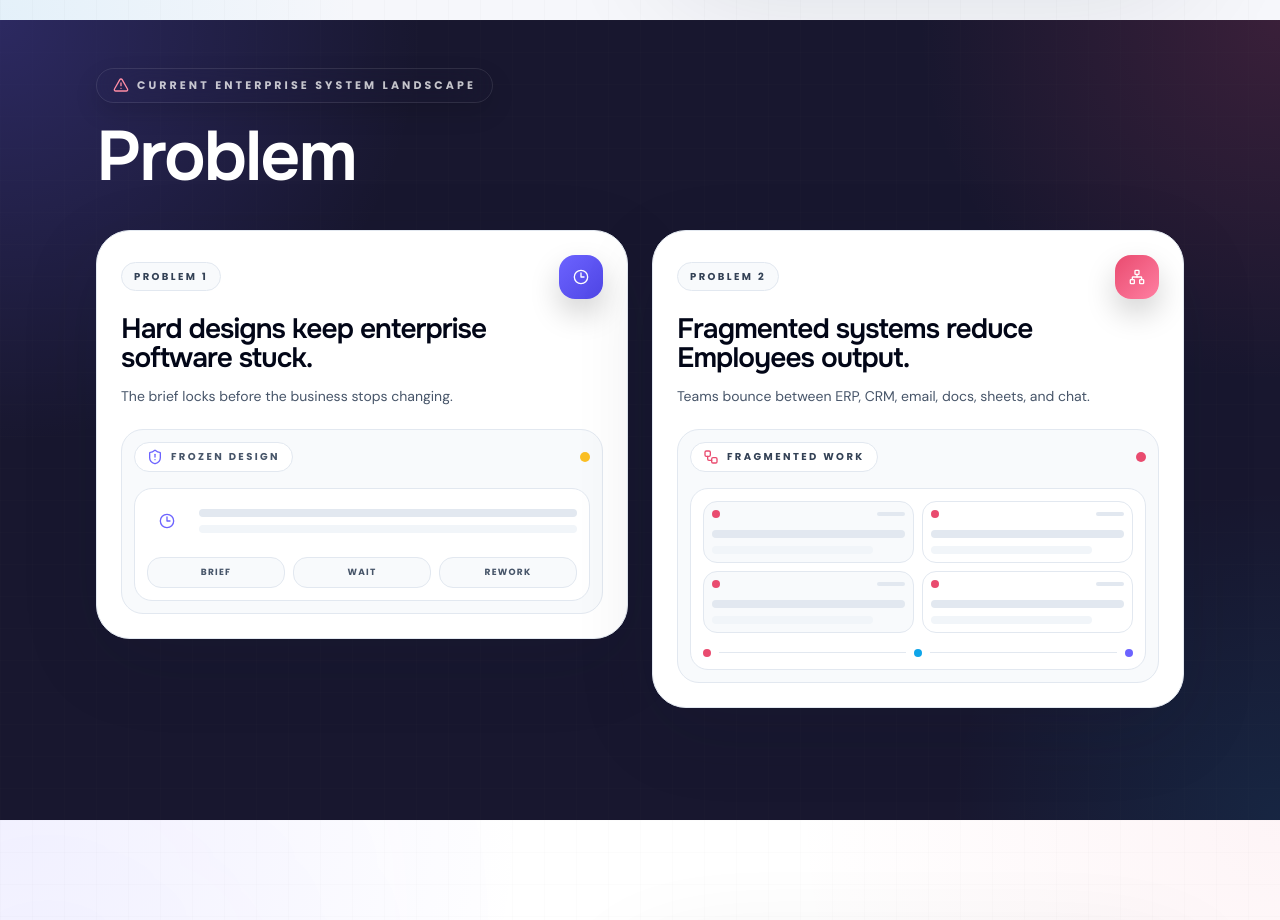
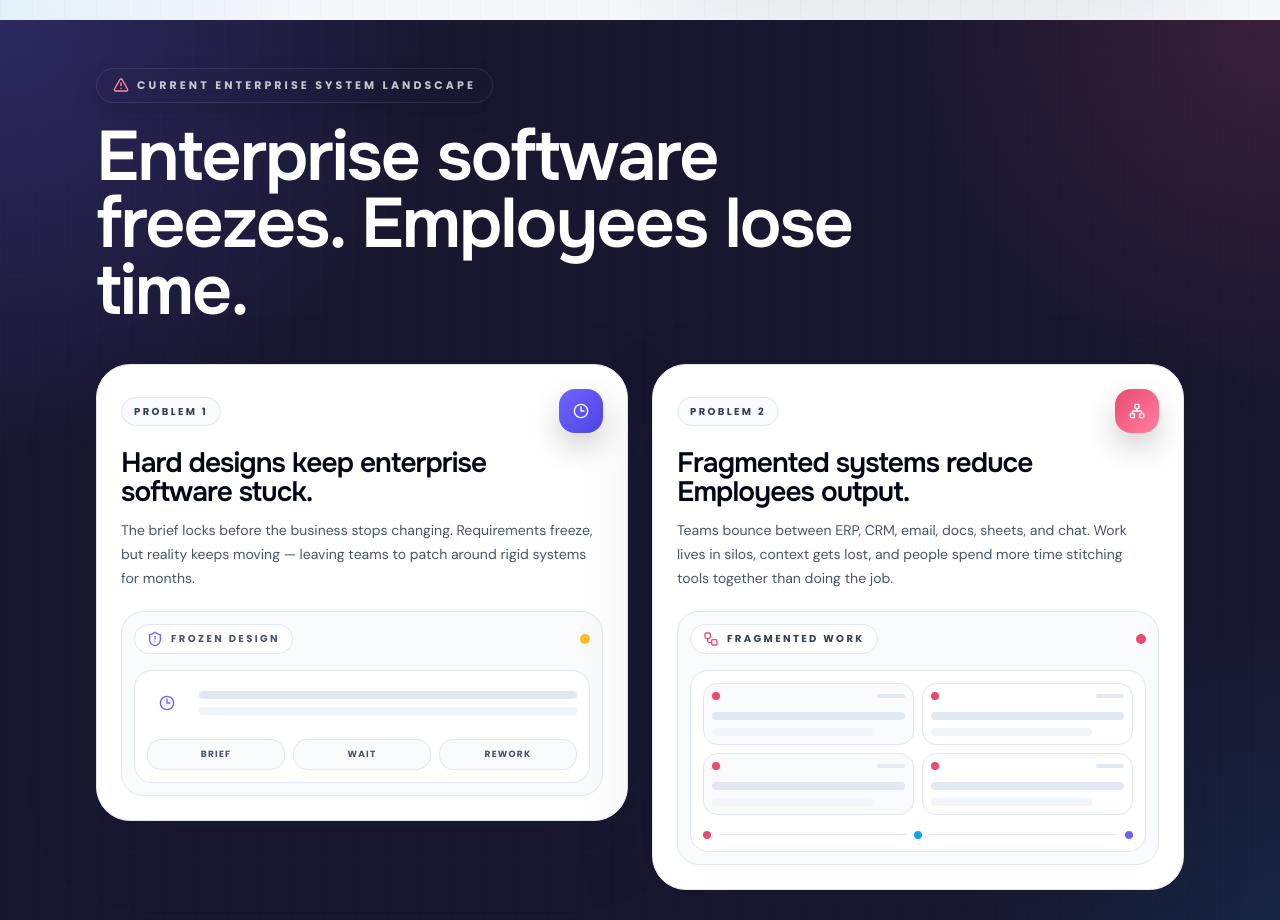
Before and after one commit to asadknow-hub/marketingwebsite, a Next.js app: page / in a window 1280 px wide. Shown: the part 780-1700 px from the top of the page. Built offline with nearby package versions, Linux system fonts and the light colour scheme; a web font is replaced by a local one.

Commit message:
Improve problem section header and card summaries

```diff
--- a/components/templates/finance-management-landing-page-finsyc/homepage-redesign/problem.tsx
+++ b/components/templates/finance-management-landing-page-finsyc/homepage-redesign/problem.tsx
@@ -18,7 +18,7 @@ const problems: ProblemItem[] = [
   {
     label: "Problem 1",
     title: "Hard designs keep enterprise software stuck.",
-    summary: "The brief locks before the business stops changing.",
+    summary: "The brief locks before the business stops changing. Requirements freeze, but reality keeps moving — leaving teams to patch around rigid systems for months.",
     icon: Clock3,
     accent: "bg-gradient-to-br from-[#6C63FF] to-[#4F46E5]",
     scene: "freeze",
@@ -27,7 +27,7 @@ const problems: ProblemItem[] = [
   {
     label: "Problem 2",
     title: "Fragmented systems reduce Employees output.",
-    summary: "Teams bounce between ERP, CRM, email, docs, sheets, and chat.",
+    summary: "Teams bounce between ERP, CRM, email, docs, sheets, and chat. Work lives in silos, context gets lost, and people spend more time stitching tools together than doing the job.",
     icon: Network,
     accent: "bg-gradient-to-br from-[#E94B6F] to-[#FF7FA2]",
     scene: "silos",
@@ -190,7 +190,7 @@ export default function ProblemRedesign() {
               transition={{ duration: 0.55, delay: 0.05, ease: 'easeOut' as const }}
               className='mt-5 max-w-[760px] font-onest text-[40px] font-semibold leading-[0.96] tracking-[-1.8px] text-white sm:text-[58px] lg:text-[70px]'
             >
-              Problem
+              Enterprise software freezes. Employees lose time.
             </motion.h2>
 
           <div className="mt-10 grid gap-6 lg:grid-cols-2 lg:items-start">
```
